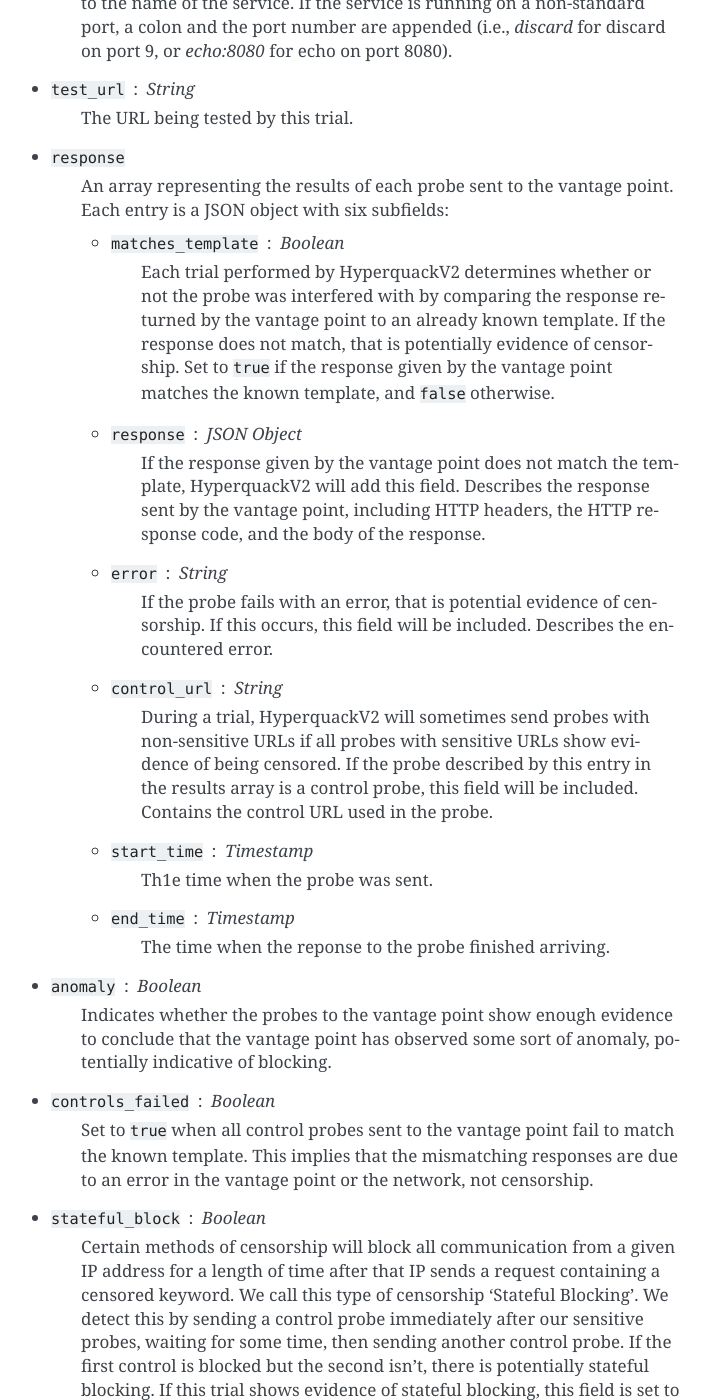
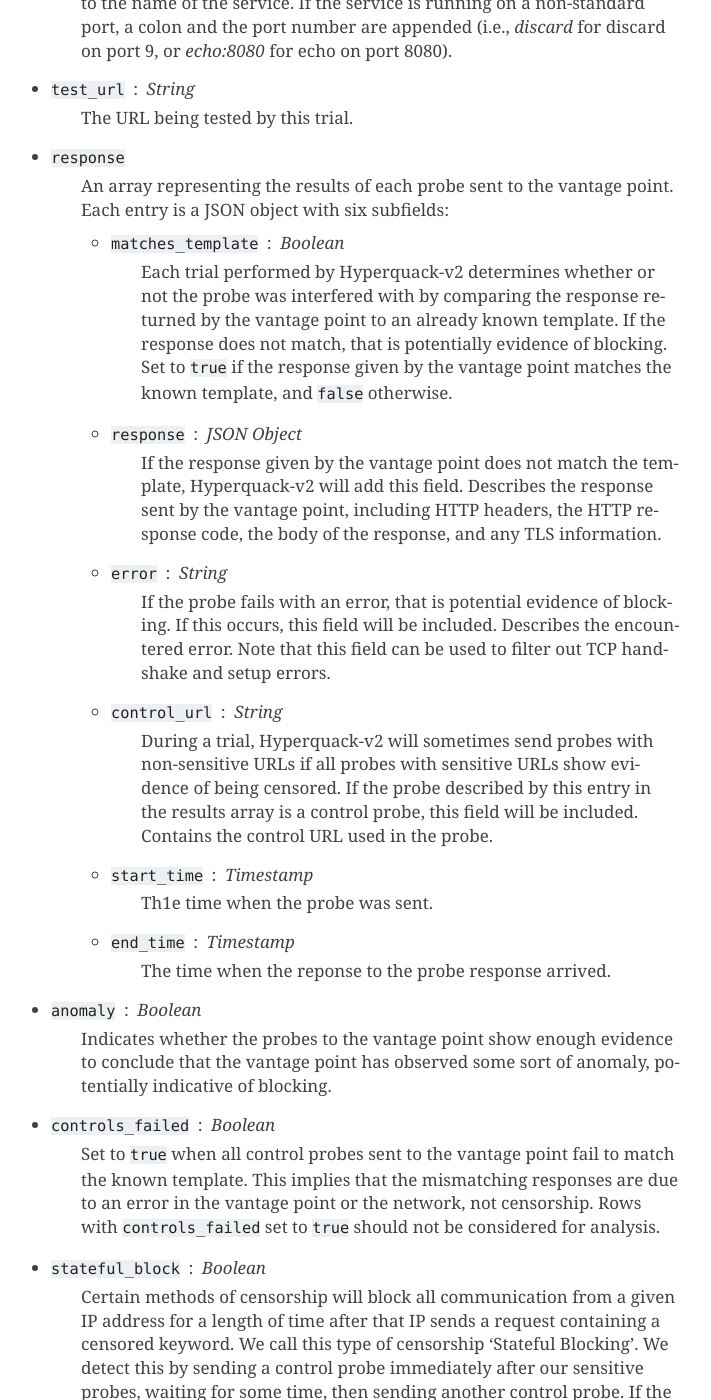
Before and after one commit to censoredplanet/censoredplanet, a Sphinx documentation site: the page built from docs/hyperquackv2.rst, in a window 1280 px wide and 1400 px high, scrolled down 848 px. Shown: the whole window, without its empty margins (399-1110 px from the left). Built offline with Sphinx 7.4.7, drawn with Linux system fonts in a browser that asks for light colours; some of the changed text lies outside the part shown.

Commit message:
Updating documentation with cautionary notes

```diff
--- a/docs/hyperquackv2.rst
+++ b/docs/hyperquackv2.rst
@@ -1,7 +1,7 @@
-############
-HyperquackV2
-############
-HyperquackV2 combines the older Quack and Hyperquack techniques,
+#############
+Hyperquack-v2
+#############
+Hyperquack-v2 measures application-layer keyword blocking,
 making use of the Echo, Discard, HTTP, and HTTPS internet protocols to remotely
 detect censorship. For a full description of how each of these protocols are
 used for remote censorship detection, you can read the following papers:
@@ -13,7 +13,7 @@
 Trial Outputs
 *************
 
-Trial outputs are produced when HyperquackV2 attempts to measure whether or not
+Trial outputs are produced when Hyperquack-v2 attempts to measure whether or not
 a vantage point observes the blocking of a given keyword by sending one or more
 probes to a vantage point.
 
@@ -45,23 +45,23 @@
     Each entry is a JSON object with six subfields:
 
     * :code:`matches_template` : Boolean
-        Each trial performed by HyperquackV2 determines whether or not the
+        Each trial performed by Hyperquack-v2 determines whether or not the
         probe was interfered with by comparing the response returned by the
         vantage point to an already known template. If the response does not
-        match, that is potentially evidence of censorship. Set to :code:`true`
+        match, that is potentially evidence of blocking. Set to :code:`true`
         if the response given by the vantage point matches the known template,
         and :code:`false` otherwise.
     * :code:`response` : JSON Object
         If the response given by the vantage point does not match the template,
-        HyperquackV2 will add this field. Describes the response sent by the
-        vantage point, including HTTP headers, the HTTP response code, and the
-        body of the response.
+        Hyperquack-v2 will add this field. Describes the response sent by the
+        vantage point, including HTTP headers, the HTTP response code, the
+        body of the response, and any TLS information.
     * :code:`error` : String
         If the probe fails with an error, that is potential evidence of
-        censorship. If this occurs, this field will be included. Describes the
-        encountered error.
+        blocking. If this occurs, this field will be included. Describes the
+        encountered error. Note that this field can be used to filter out TCP handshake and setup errors.
     * :code:`control_url` : String
-        During a trial, HyperquackV2 will sometimes send probes with
+        During a trial, Hyperquack-v2 will sometimes send probes with
         non-sensitive URLs if all probes with sensitive URLs show
         evidence of being censored. If the probe described by this entry in the
         results array is a control probe, this field will be included. Contains
@@ -69,7 +69,7 @@
     * :code:`start_time` : Timestamp
         Th1e time when the probe was sent.
     * :code:`end_time` : Timestamp
-        The time when the reponse to the probe finished arriving.
+        The time when the reponse to the probe response arrived.
 
 * :code:`anomaly` : Boolean
     Indicates whether the probes to the vantage point show enough evidence to
@@ -78,7 +78,8 @@
 * :code:`controls_failed` : Boolean
     Set to :code:`true` when all control probes sent to the vantage point fail to
     match the known template. This implies that the mismatching responses are
-    due to an error in the vantage point or the network, not censorship.
+    due to an error in the vantage point or the network, not censorship. Rows with
+    :code:`controls_failed` set to :code:`true` should not be considered for analysis.
 * :code:`stateful_block` : Boolean
     Certain methods of censorship will block all communication from a given IP
     address for a length of time after that IP sends a request containing a
@@ -93,7 +94,7 @@
 Evaluation Outputs
 ******************
 
-Evaluation outputs are produced when the HyperquackV2 performs a health
+Evaluation outputs are produced when the Hyperquack-v2 performs a health
 evaluation of a vantage point's service. Services are evaluated by sending one
 or more probes containing control keyoword to the vantage point.
 
@@ -126,7 +127,7 @@
         The time when the reponse to the probe finished arriving.
 
 * :code:`template` : JSON Object
-    If HyperquackV2 is able to generate a template from the probes, this field
+    If Hyperquack-v2 is able to generate a template from the probes, this field
     is included.
     Represents the expected response from the vantage point when sent a probe
     containing an uncensored keyword. If the service being tested is HTTP or
@@ -138,3 +139,19 @@
     If there was an issue in generating the template for this service, this
     field will be included. Describes the issue encountered when generating the
     template or when comparing subsequent control probes to the template.
+
+*************
+Notes
+*************
+While Hyperquack-v2 includes multiple trials intended to avoid random network errors, there is still a
+possibility that certain measurements are marked as anomalies incorrectly. To confirm censorship, it is
+recommended that the raw responses are compared to known blockpage fingerprints. The blockpage fingerprints
+currently recorded by Censored Planet are available here <https://assets.censoredplanet.org/blockpage_signatures.json>.
+Moreover, network errors (such as TCP handshake and Setup errors) must be filtered out to avoid false inferences.
+Please refer to our sample analysis scripts <https://github.com/censoredplanet/censoredplanet> for a guide on processing
+the data.
+
+Censored Planet detects network interference of websites using remote measurements to infrastructural vantage points
+within networks (eg. institutions). Note that this raw data cannot determine the entity responsible for the blocking
+or the intent behind it. Please exercise caution when using the data, and reach out to us at `censoredplanet@umich.edu`
+if you have any questions.
--- a/docs/index.rst
+++ b/docs/index.rst
@@ -14,9 +14,9 @@
 .. toctree::
     :maxdepth: 2
 
-    hyperquack
+    hyperquackv1
     hyperquackv2
-    satellite
+    satellitev2
     satellitev1
 
 ******************
```
Also changed, not shown: docs/hyperquack.rst (deleted, +0 -76 lines), docs/hyperquackv1.rst (added, +105 -0 lines), docs/satellitev1.rst (+22 -5 lines), docs/satellitev2.rst (renamed from docs/satellite.rst, +19 -3 lines).
